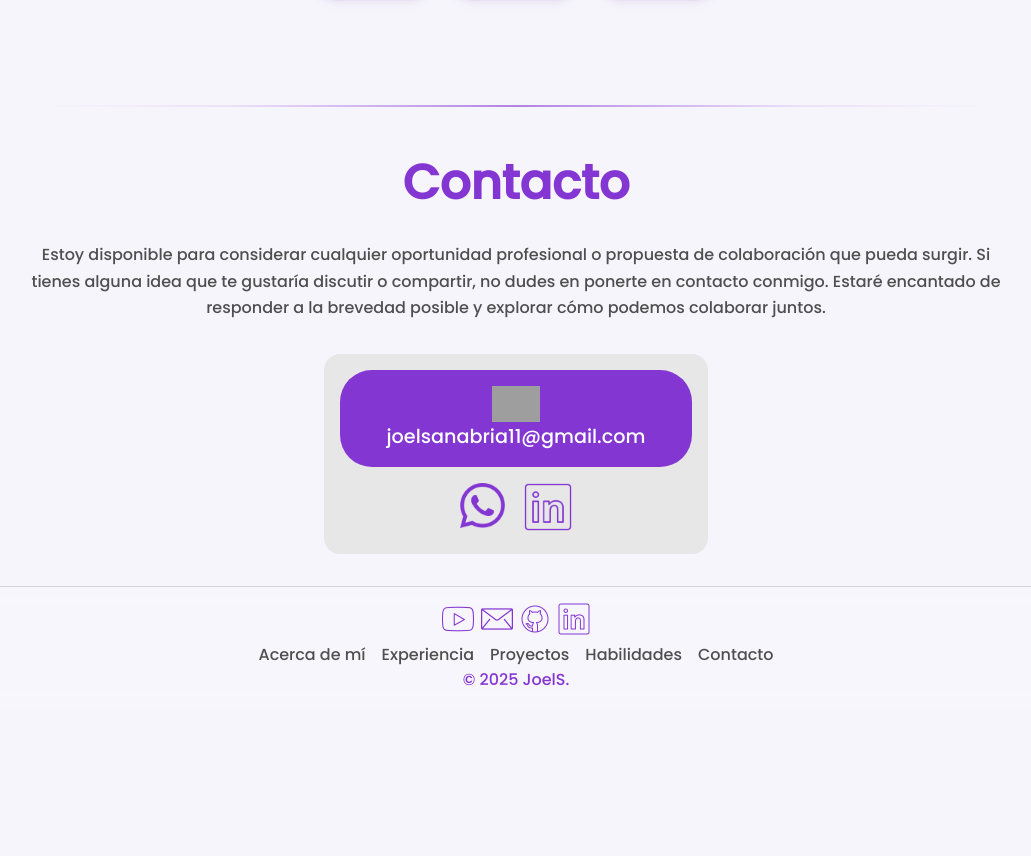
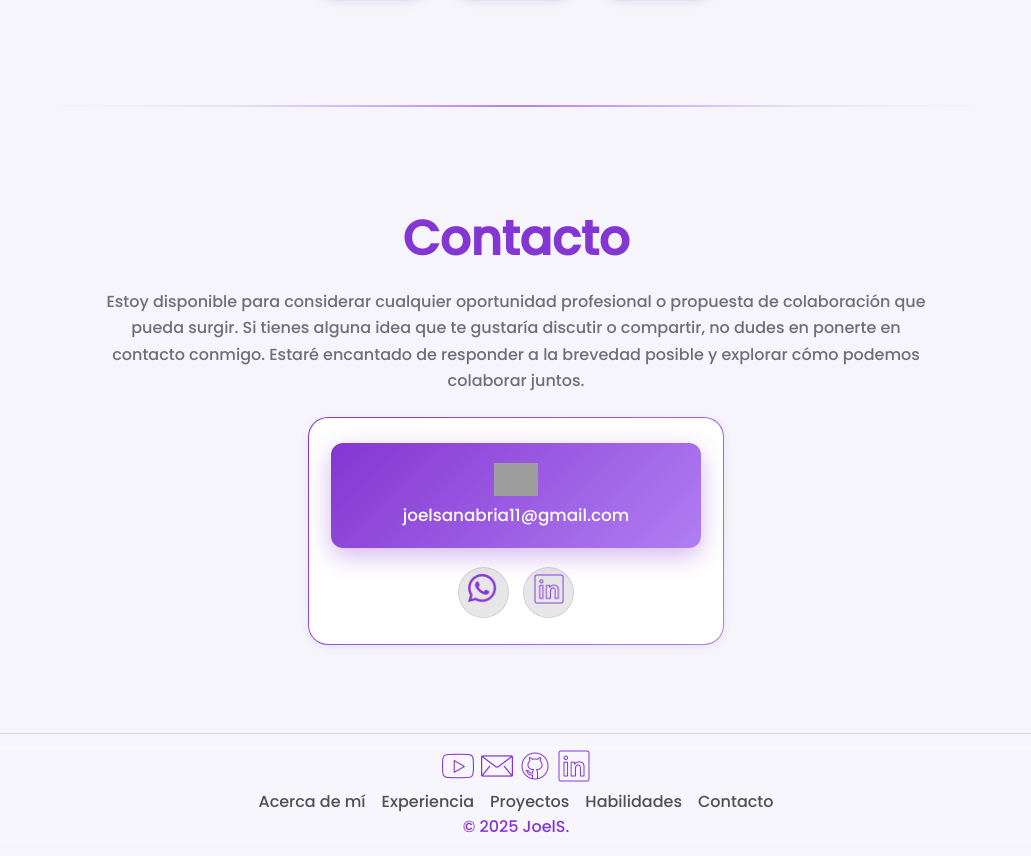
Before and after one commit to JoelS711/Portafolio, a React (Vite) app in the folder Portafolio/: page / in a window 1280 px wide. Shown: the part 4413-5269 px from the top of the page, without its empty margins (124-1155 px from the left). Before the commit the page ends 5122 px from the top, so only its background shows below. Built offline with nearby package versions, Linux system fonts and the light colour scheme; grey boxes are pictures that could not be loaded.

Commit message:
Update contact section styles to align with the new design system.

```diff
--- a/Portafolio/src/styles/contact.css
+++ b/Portafolio/src/styles/contact.css
@@ -1,88 +1,158 @@
 @import url('./index.css');
 
-/* Contact */
-
-.contact{
+/* ============================================
+   Contact
+   ============================================ */
+.contact {
   display: flex;
   flex-direction: column;
   align-items: center;
-    gap: 2rem;
-    padding: 2rem;
+  gap: 1.4rem;
+  padding: clamp(3rem, 8vw, 5.5rem) clamp(1rem, 5vw, 3rem);
+  max-width: 80rem;
+  margin: 0 auto;
 }
 
-.contact__description{
-    width: 80%;
-    text-align: center;
+.contact__title {
+  color: var(--accent);
 }
 
-.contact__card{
+.contact__description {
+  max-width: 52rem;
+  text-align: center;
+  color: var(--text-muted);
+  font-weight: 300;
+}
+
+/* Tarjeta con borde de gradiente */
+.contact__card {
   display: flex;
   flex-direction: column;
   align-items: center;
-    background: var(--third-color);
-    width: 24rem;
-    border-radius: 1rem;
-    padding: 1rem;
-    gap: 1rem;
+  width: min(26rem, 100%);
+  border-radius: var(--radius-md);
+  padding: 1.6rem 1.4rem;
+  gap: 1.2rem;
+  border: 1.5px solid transparent;
+  background:
+    linear-gradient(var(--surface), var(--surface)) padding-box,
+    var(--accent-grad) border-box;
+  box-shadow: var(--shadow-sm);
+  transition:
+    transform 0.35s var(--ease-out),
+    box-shadow 0.35s ease;
 }
 
-.contact__mail{
+.contact__card:hover {
+  transform: translateY(-5px);
+  box-shadow: var(--shadow-glow);
+}
+
+/* CTA principal de correo */
+.contact__mail {
+  position: relative;
+  overflow: hidden;
   display: flex;
   flex-direction: column;
   align-items: center;
-    background-color: var(--second-color);
-    border-radius: 2rem;
-    padding: 1rem;
   width: 100%;
-    transition: transform 0.4s ease;
+  border-radius: var(--radius-sm);
+  padding: 1.2rem 1rem;
+  background: var(--accent-grad);
+  box-shadow: 0 8px 24px rgba(132, 54, 210, 0.35);
+  transition:
+    transform 0.35s var(--ease-out),
+    box-shadow 0.35s ease;
 }
 
-.contact__mail:hover{
-    transform: scale(1.05);
+.contact__mail::after {
+  content: "";
+  position: absolute;
+  top: 0;
+  left: -80%;
+  width: 45%;
+  height: 100%;
+  background: linear-gradient(
+    100deg,
+    transparent,
+    rgba(255, 255, 255, 0.35),
+    transparent
+  );
+  transform: skewX(-20deg);
+  transition: left 0.6s var(--ease-out);
 }
 
-.contact__mail--link{
+.contact__mail:hover {
+  transform: translateY(-4px) scale(1.02);
+  box-shadow:
+    0 0 14px var(--accent),
+    0 14px 40px rgba(132, 54, 210, 0.45);
+}
+
+.contact__mail:hover::after {
+  left: 130%;
+}
+
+.contact__mail--link {
   display: flex;
   flex-direction: column;
   align-items: center;
+  gap: 0.4rem;
   text-decoration: none;
 }
 
-.contact__mail--img{
-    width: 3rem;
+.contact__mail--img {
+  width: 2.8rem;
+  transition: transform 0.3s var(--ease-out);
 }
 
-.contact__mail--mail{
-    color: #fff;
-    font-size: 1.2rem;
+.contact__mail:hover .contact__mail--img {
+  transform: scale(1.1) rotate(-4deg);
 }
 
-.contact__media{
+.contact__mail--mail {
+  color: #fff;
+  font-size: 1.05rem;
+  font-weight: 500;
+}
+
+/* Redes sociales */
+.contact__media {
   display: flex;
   justify-content: center;
-    gap: 1rem;
+  gap: 0.9rem;
 }
 
-.contact__media--figure{
-    transition: transform 0.4s ease;
+.contact__media--figure {
+  display: grid;
+  place-items: center;
+  width: 3.2rem;
+  height: 3.2rem;
+  border-radius: 50%;
+  background: var(--surface-2);
+  border: 1px solid var(--border);
+  transition:
+    transform 0.3s var(--ease-out),
+    box-shadow 0.3s ease,
+    border-color 0.3s ease;
 }
 
-.contact__media--figure:hover{
-    transform: scale(1.1);
+.contact__media--figure:hover {
+  transform: translateY(-5px) scale(1.08);
+  border-color: var(--accent);
+  box-shadow: var(--shadow-glow);
 }
 
-.contact__media--img{
-    width: 3rem;
+.contact__media--img {
+  width: 1.9rem;
 }
 
-
-
-
 @media screen and (max-width: 768px) {
-    .contact__description{
+  .contact__description {
     width: 100%;
   }
-    .contact__card{
+
+  .contact__card {
     width: 100%;
   }
 }
```
Lines whose indentation alone changed are shown as unchanged.
